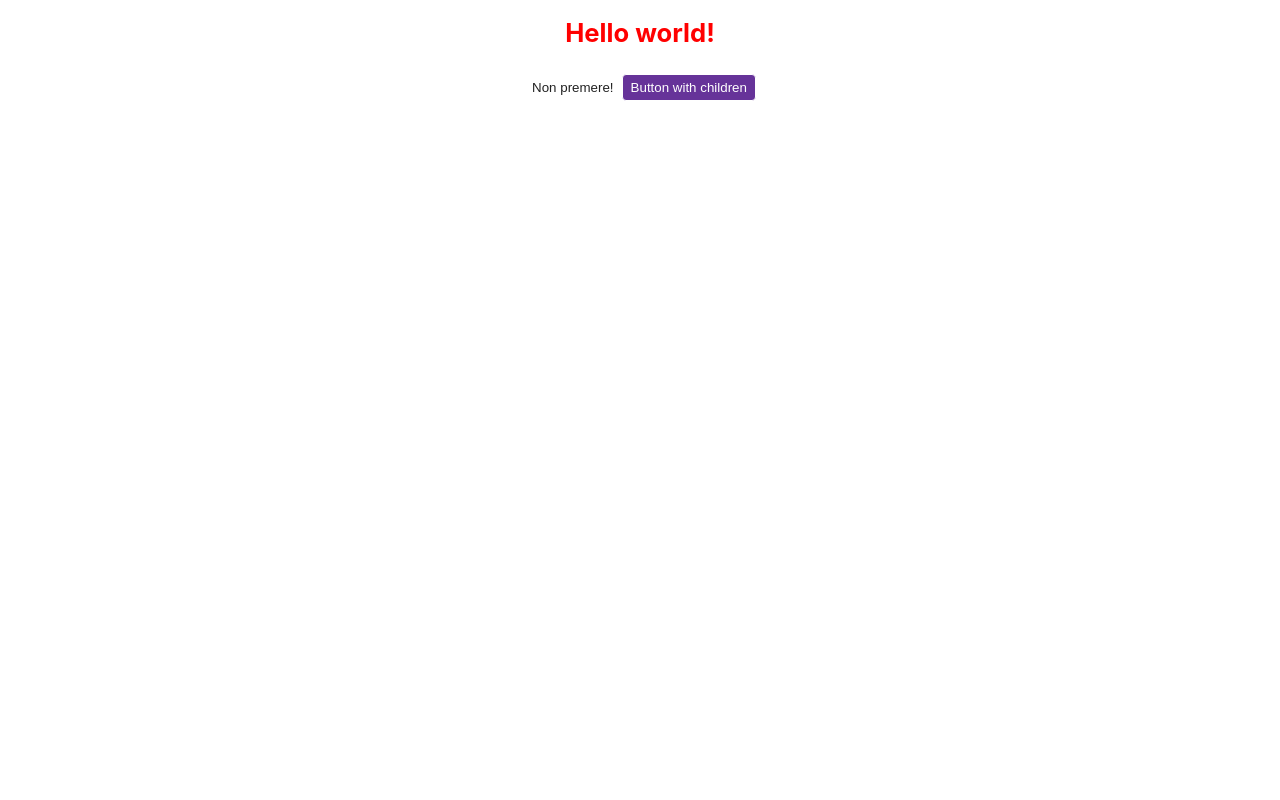
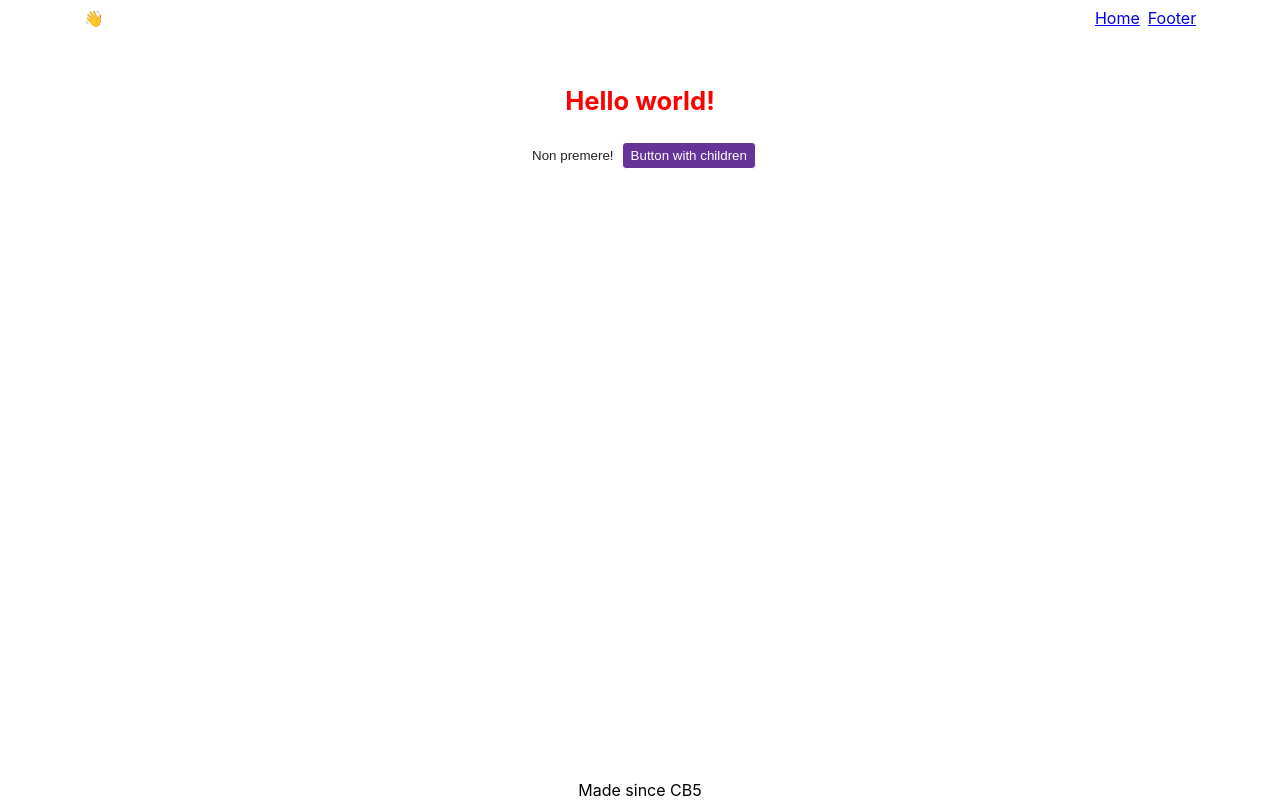
Before and after one commit to ilasw/edgemony-react-course, a React (Create React App) app in the folder first-react-app/: page / in a window 1280 px wide. Built offline with nearby package versions, Linux system fonts and the light colour scheme.

Commit message:
feat: added header and footer

```diff
--- a/first-react-app/src/App.css
+++ b/first-react-app/src/App.css
@@ -1,4 +1,7 @@
 .App {
+  display: grid;
+  grid-template-rows: auto 1fr auto;
+  min-height: 100vh;
   text-align: center;
 }
 
@@ -25,3 +28,8 @@
 .text-xl{
   font-size: 1.6rem;
 }
+
+.container{
+  margin: 0 auto;
+  width: min(88%, 1200px);
+}
--- a/first-react-app/src/App.js
+++ b/first-react-app/src/App.js
@@ -1,6 +1,8 @@
 import './App.css';
-import {Button} from "./components/button/Button";
-import { Text } from './components/text/Text';
+import {Button} from "./atoms/button/Button";
+import { Text } from './atoms/text/Text';
+import { Header } from './components/header/Header';
+import { Footer } from './components/footer/Footer';
 
 function App() {
 
@@ -8,6 +10,8 @@ function App() {
 
   return (
     <div className="App">
+      <Header />
+      <main>
         <Text as='h1'
               style={{ color: customColor }}
               variant='title'>Hello world!</Text>
@@ -22,6 +26,8 @@ function App() {
         <Button variant='primary'
                 aria-label="Useless button"
                 >Button with children</Button>
+      </main>
+      <Footer />
     </div>
   );
 }
--- /dev/null
+++ b/first-react-app/src/components/footer/Footer.jsx
@@ -0,0 +1,7 @@
+import './footer.scss';
+
+export function Footer(){
+    return <footer className="Footer">
+        <div className="container">Made since CB5</div>
+    </footer>
+}
--- /dev/null
+++ b/first-react-app/src/components/footer/footer.scss
@@ -0,0 +1,3 @@
+.Footer{
+    margin: 2rem 0 0;
+}
--- /dev/null
+++ b/first-react-app/src/components/header/Header.jsx
@@ -0,0 +1,23 @@
+import './header.scss';
+
+export const Header = () => {
+    return <header className="Header">
+        <div className="container">
+          <div className="row">
+            <div className="col">👋</div>
+            <div className="col">
+                <nav className="nav">
+                    <ul role="menu">
+                        <li role="menuitem">
+                            <a href="#footer">Home</a>
+                        </li>
+                        <li role="menuitem">
+                            <a href="#footer">Footer</a>
+                        </li>
+                    </ul>
+                </nav>
+            </div>
+          </div>
+        </div>
+    </header>
+}
--- /dev/null
+++ b/first-react-app/src/components/header/header.scss
@@ -0,0 +1,22 @@
+.Header{
+    margin: 0 0 2rem;
+    padding: 8px;
+
+    .row{
+        display: flex;
+        justify-content: space-between;
+        gap: 1rem;
+    }
+
+    .nav{
+        ul{
+            display: flex;
+            gap: .5rem;
+            margin: 0;
+            padding: 0;
+        }
+        li{
+            display: inline-block;
+        }
+    }
+}
```
Also changed, not shown: first-react-app/src/atoms/button/Button.jsx (renamed from first-react-app/src/components/button/Button.jsx), first-react-app/src/atoms/button/button.css (renamed from first-react-app/src/components/button/button.css), first-react-app/src/atoms/text/Text.jsx (renamed from first-react-app/src/components/text/Text.jsx), first-react-app/src/atoms/text/text.css (renamed from first-react-app/src/components/text/text.css), 1 other file (tests, documents, lock files or other folders). Lines whose indentation alone changed are shown as unchanged.
